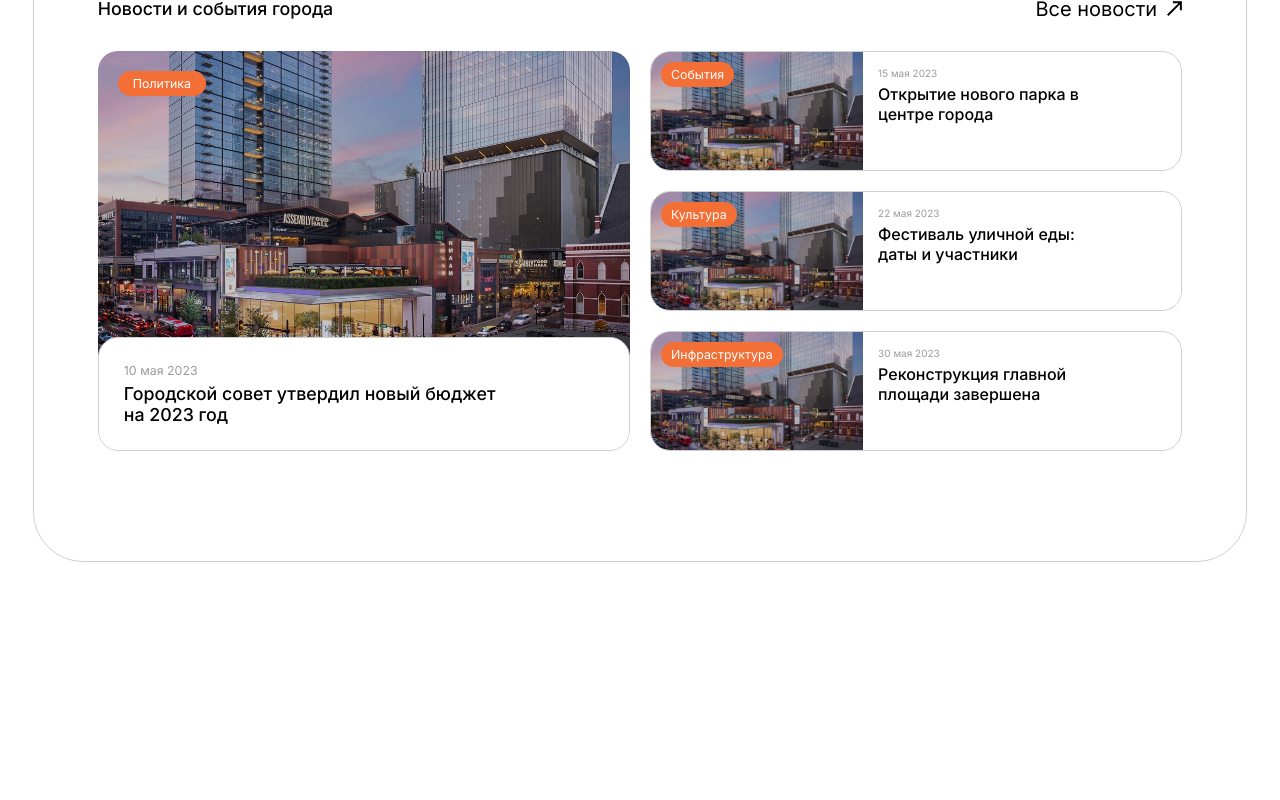
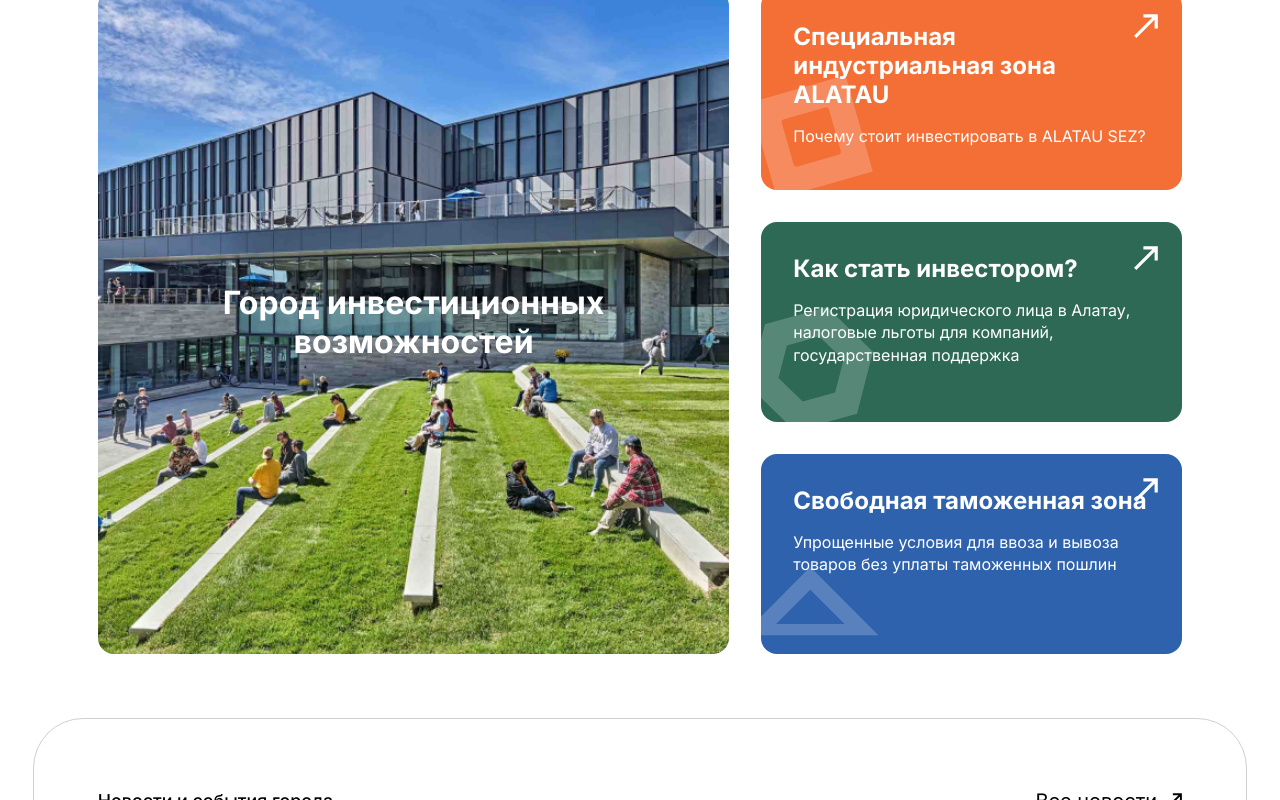
Before and after one commit to Shuesu/alatau-city, a React (Vite) app: page / in a window 1280 px wide. Shown: the part 1640-2440 px from the top of the page. Built offline with nearby package versions, Linux system fonts and the light colour scheme.

Commit message:
info-section done

```diff
--- a/src/App.jsx
+++ b/src/App.jsx
@@ -1,4 +1,4 @@
-import { Header, HeroSlider, InteractiveMap, NewsSection } from './components/layer';
+import { Header, HeroSlider, InteractiveMap, NewsSection, InfoCardSection } from './components/layer';
 import './App.css'
 
 function App() {
@@ -7,8 +7,8 @@
       <Header />
       <HeroSlider />
       <InteractiveMap />
+      <InfoCardSection />
       <NewsSection />
-      <div style={{ height: '300px' }}></div>
     </div >
   )
 }
--- a/src/components/layer/index.js
+++ b/src/components/layer/index.js
@@ -2,3 +2,4 @@
 export * from './hero-slider/hero-slider'
 export * from './interactive-map/interactive-map'
 export * from './news-section/news-section'
+export * from './info-section/info-section'
--- /dev/null
+++ b/src/components/layer/info-section/components/index.js
@@ -0,0 +1 @@
+export * from './info-card/info-card'
--- /dev/null
+++ b/src/components/layer/info-section/components/info-card/info-card.jsx
@@ -0,0 +1,24 @@
+import { ArrowIcon, RectangleIcon, HexIcon, TriangleIcon } from '../../../../../assets/icons';
+import styles from './info-card.module.css';
+
+export const InfoCard = ({ title, description, icon, color }) => {
+   const getIcon = () => {
+      switch (icon) {
+         case 'rectangle': return <RectangleIcon className={styles.icon} />;
+         case 'hex': return <HexIcon className={styles.icon} />;
+         case 'triangle': return <TriangleIcon className={styles.icon} />;
+         default: return null;
+      }
+   };
+
+   return (
+      <div className={styles.infoCard} style={{ backgroundColor: color }}>
+         <div className={styles.iconWrapper}>{getIcon()}</div>
+         <div className={styles.content}>
+            <h3 className={styles.title}>{title}</h3>
+            <p className={styles.description}>{description}</p>
+         </div>
+         <ArrowIcon className={styles.arrow} />
+      </div>
+   );
+};
--- /dev/null
+++ b/src/components/layer/info-section/components/info-card/info-card.module.css
@@ -0,0 +1,60 @@
+.infoCard {
+  position: relative;
+  padding: 2rem;
+  border-radius: 1rem;
+  color: white;
+  min-height: 200px;
+  height: 100%;
+  overflow: hidden;
+  transition: transform 0.3s ease;
+  display: flex;
+  flex-direction: column;
+  justify-content: space-between;
+}
+
+.iconWrapper {
+  position: absolute;
+  bottom: -20px;
+  left: -20px;
+  opacity: 0.2;
+  transition: transform 1s ease;
+  z-index: 1;
+}
+
+.icon {
+  width: 140px;
+  height: 140px;
+  transition: transform 1s ease;
+}
+
+.infoCard:hover .iconWrapper {
+  transform: translateX(350%) rotate(720deg) scale(1.6);
+}
+
+.infoCard:hover .arrow {
+  transform: translate(5px, -5px);
+}
+
+.content {
+  position: relative;
+  z-index: 2;
+}
+
+.title {
+  font-size: 1.5rem;
+  margin-bottom: 1rem;
+}
+
+.description {
+  font-size: 1rem;
+  line-height: 1.4;
+}
+
+.arrow {
+  position: absolute;
+  top: 1.5rem;
+  right: 1.5rem;
+  width: 24px;
+  height: 24px;
+  transition: transform 0.3s ease;
+}
--- /dev/null
+++ b/src/components/layer/info-section/info-section.jsx
@@ -0,0 +1,32 @@
+import { InfoCard } from './components';
+import styles from './info-section.module.css';
+
+export const InfoCardSection = () => {
+   return (
+      <div className={styles.infoSection}>
+         <div className={styles.infoMain}>
+            <div className={styles.infoMainBg}>Город инвестиционных возможностей</div>
+         </div>
+         <div className={styles.cardsColumn}>
+            <InfoCard
+               title="Специальная индустриальная зона ALATAU"
+               description="Почему стоит инвестировать в ALATAU SEZ?"
+               icon="rectangle"
+               color="var(--orange)"
+            />
+            <InfoCard
+               title="Как стать инвестором?"
+               description="Регистрация юридического лица в Алатау, налоговые льготы для компаний, государственная поддержка"
+               icon="hex"
+               color="var(--green)"
+            />
+            <InfoCard
+               title="Свободная таможенная зона"
+               description="Упрощенные условия для ввоза и вывоза товаров без уплаты таможенных пошлин"
+               icon="triangle"
+               color="var(--blue)"
+            />
+         </div>
+      </div>
+   );
+};
--- /dev/null
+++ b/src/components/layer/info-section/info-section.module.css
@@ -0,0 +1,46 @@
+.infoSection {
+  display: flex;
+  gap: 2rem;
+  margin: 5vw auto;
+  align-items: stretch;
+}
+
+.infoMain {
+  flex: 1.5; /* 👈 60% ширины */
+  display: flex;
+  align-items: center;
+  justify-content: center;
+  border-radius: 1rem;
+  overflow: hidden;
+  position: relative;
+}
+
+.infoMainBg {
+  width: 100%;
+  height: 100%;
+  background-image: url("../../../../public/images/info-card-bg.jpg");
+  background-size: cover;
+  background-position: center;
+  background-repeat: no-repeat;
+  color: var(--white);
+  display: flex;
+  align-items: center;
+  justify-content: center;
+  font-size: 2rem;
+  font-weight: bold;
+  text-align: center;
+  transition: transform 0.6s ease;
+  padding: 2rem;
+}
+
+.infoMain:hover .infoMainBg {
+  transform: scale(1.1); /* Увеличение фона */
+}
+
+.cardsColumn {
+  flex: 1; /* 👈 40% ширины */
+  display: flex;
+  flex-direction: column;
+  justify-content: space-between;
+  gap: 2rem;
+}
--- a/src/components/layer/news-section/components/news-card/news-card.module.css
+++ b/src/components/layer/news-section/components/news-card/news-card.module.css
@@ -18,7 +18,6 @@
   width: 100%;
   height: 100%;
   object-fit: cover;
-  /* Убрано transform для картинки */
 }
 
 .newsCategory {
--- a/src/components/layer/news-section/news-section.module.css
+++ b/src/components/layer/news-section/news-section.module.css
@@ -8,14 +8,14 @@
 
 @media (min-width: 768px) {
   .newsSectionContainer {
-    padding: 40px 0; /* Для планшетов и выше */
+    padding: 40px 0;
   }
 }
 
 @media (min-width: 1200px) {
   .newsSectionContainer {
     padding-top: 70px;
-    padding-bottom: 110px; /* Для больших экранов */
+    padding-bottom: 110px;
   }
 }
 
@@ -122,13 +122,12 @@
   transform: rotate(45deg);
 }
 
-/* Основные изменения начинаются здесь */
 .newsContent {
   display: grid;
   grid-template-columns: 1fr 1fr;
   gap: 20px;
-  height: 50vh; /* Было 70vh — уменьшили высоту */
-  min-height: 400px; /* Было 600px — можно уменьшить */
+  height: 50vh;
+  min-height: 400px;
 }
 
 .newsMain {
@@ -147,7 +146,6 @@
   height: 100%;
 }
 
-/* Остальные стили для newsMain */
 .newsImage {
   width: 100%;
   height: 100%;
```
